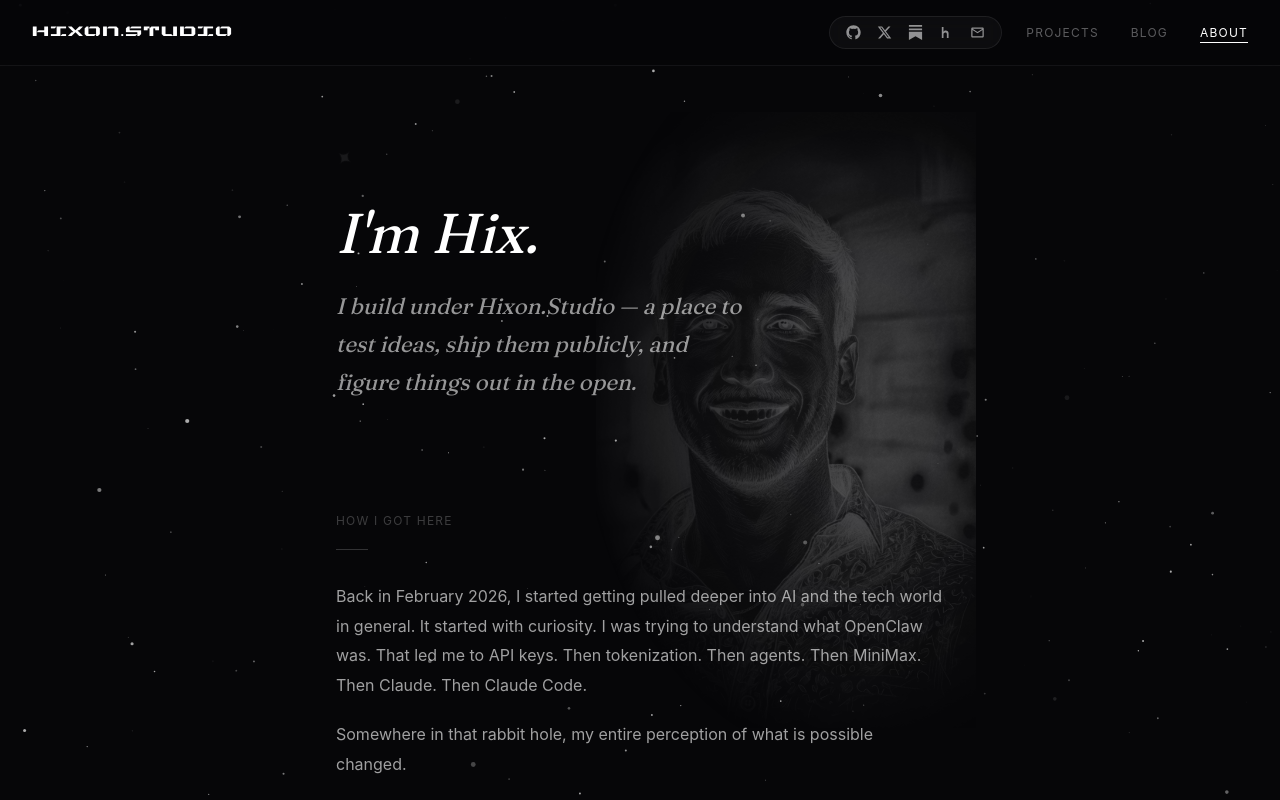
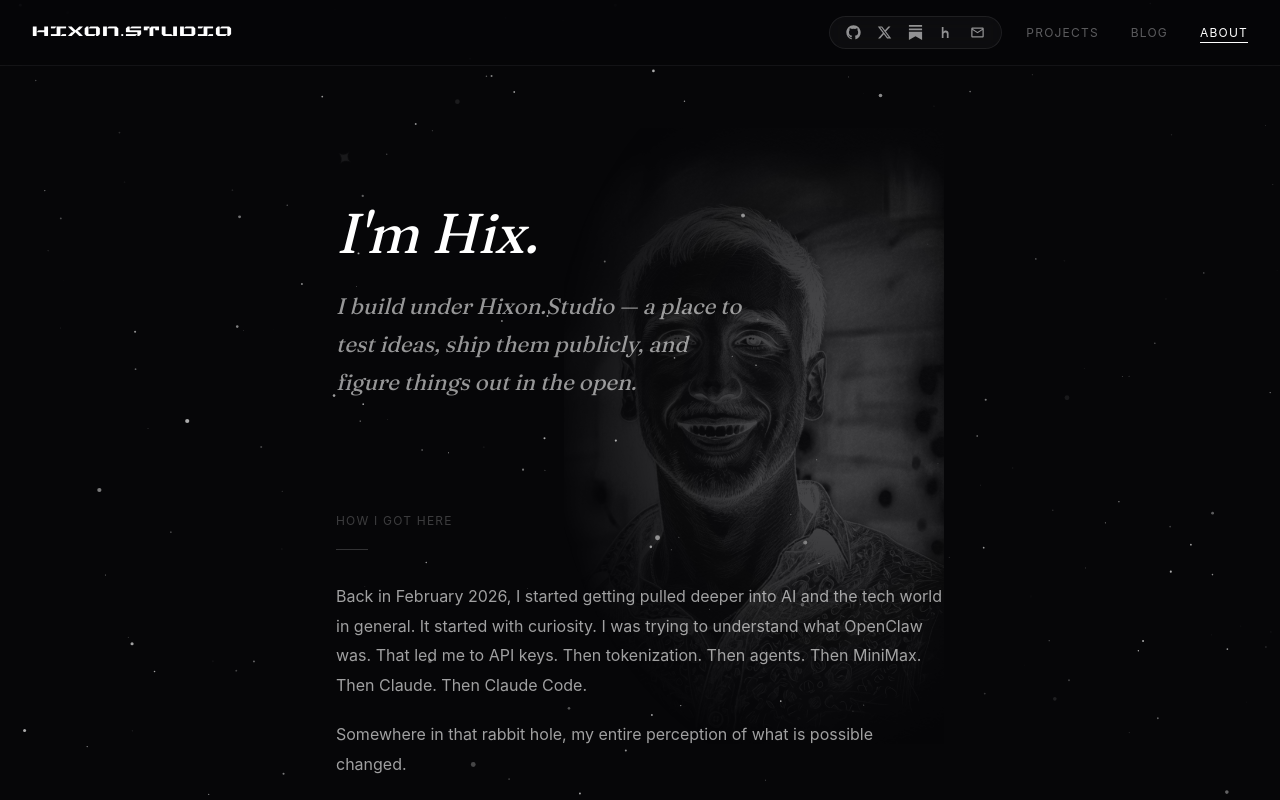
Before and after one commit to Ephpha/hixonstudio, a Next.js app: page /about in a window 1280 px wide. Shown: the top 800 px of the page. Built offline with nearby package versions, Linux system fonts and the light colour scheme.

Commit message:
fix: boost portrait visibility — brighter filter, better position
Co-Authored-By: Claude Opus 4.6 <noreply@anthropic.com>

```diff
--- a/app/about/page.tsx
+++ b/app/about/page.tsx
@@ -33,7 +33,7 @@ export default function AboutPage() {
           portraitRef.current,
           { opacity: 0, scale: 1.08, filter: "blur(6px)" },
           {
-            opacity: 0.5,
+            opacity: 0.35,
             scale: 1,
             filter: "blur(0px)",
             duration: 1.6,
@@ -41,7 +41,7 @@ export default function AboutPage() {
             delay: 0.3,
             onComplete: () => {
               gsap.to(portraitRef.current, {
-                opacity: 0.38,
+                opacity: 0.25,
                 duration: 4,
                 ease: "sine.inOut",
                 repeat: -1,
@@ -80,8 +80,8 @@ export default function AboutPage() {
           className="pointer-events-none select-none"
           style={{
             position: "absolute",
-            top: "-2rem",
-            right: "-2rem",
+            top: "-1rem",
+            right: "0",
             width: "clamp(180px, 42vw, 380px)",
             opacity: 0,
             zIndex: 0,
@@ -99,7 +99,7 @@ export default function AboutPage() {
                 "radial-gradient(ellipse 85% 70% at 70% 45%, black 25%, transparent 88%)",
               WebkitMaskImage:
                 "radial-gradient(ellipse 85% 70% at 70% 45%, black 25%, transparent 88%)",
-              filter: "grayscale(100%) invert(1) contrast(0.9) brightness(0.85)",
+              filter: "grayscale(100%) invert(1) contrast(1.1) brightness(1.2)",
             }}
           />
         </div>
```
